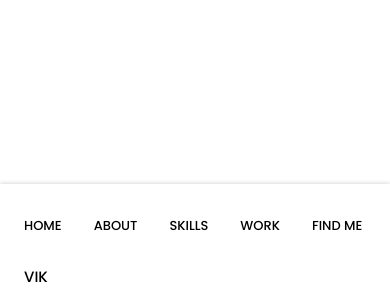
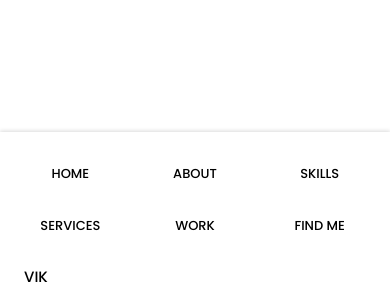
Before and after one commit to vikdts/fantastic-octo-guacamole, a React (Create React App) app in the folder resume/: page / in a window 390 px wide. Shown: the part 544-844 px from the top of the page. Built offline with nearby package versions, Linux system fonts and the light colour scheme; the HTML template or start-up script is replaced by a standard one.

Commit message:
style medium nav

```diff
--- a/resume/src/components/header/Header.jsx
+++ b/resume/src/components/header/Header.jsx
@@ -16,6 +16,9 @@
                     </li>
                     <li className="nav__item">
                         <a href="skills" className="nav__link active-link">SKILLS</a>
+                    </li>
+                    <li className="nav__item">
+                        <a href="services" className="nav__link active-link">SERVICES</a>
                     </li>
                     <li className="nav__item">
                         <a href="work" className="nav__link active-link">WORK</a>
--- a/resume/src/components/header/header.css
+++ b/resume/src/components/header/header.css
@@ -66,6 +66,25 @@
         transition: .3s;
     }
 
+    .nav__list {
+        display: grid;
+        grid-template-columns: repeat(3, 1fr);
+        gap: 2rem;
+    }
+
+    .nav__close {
+        position: absolute;
+        right: 1.3rem;
+        bottom: .5rem;
+        font-size: 1.5rem;
+        cursor: pointer;
+        color: var(--title-color);
+    }
+
+    .nav__close:hover {
+        color: var(--title-color-dark);
+    }
+
     .nav__close,
     .nav__toggle {
         display: block;
```
